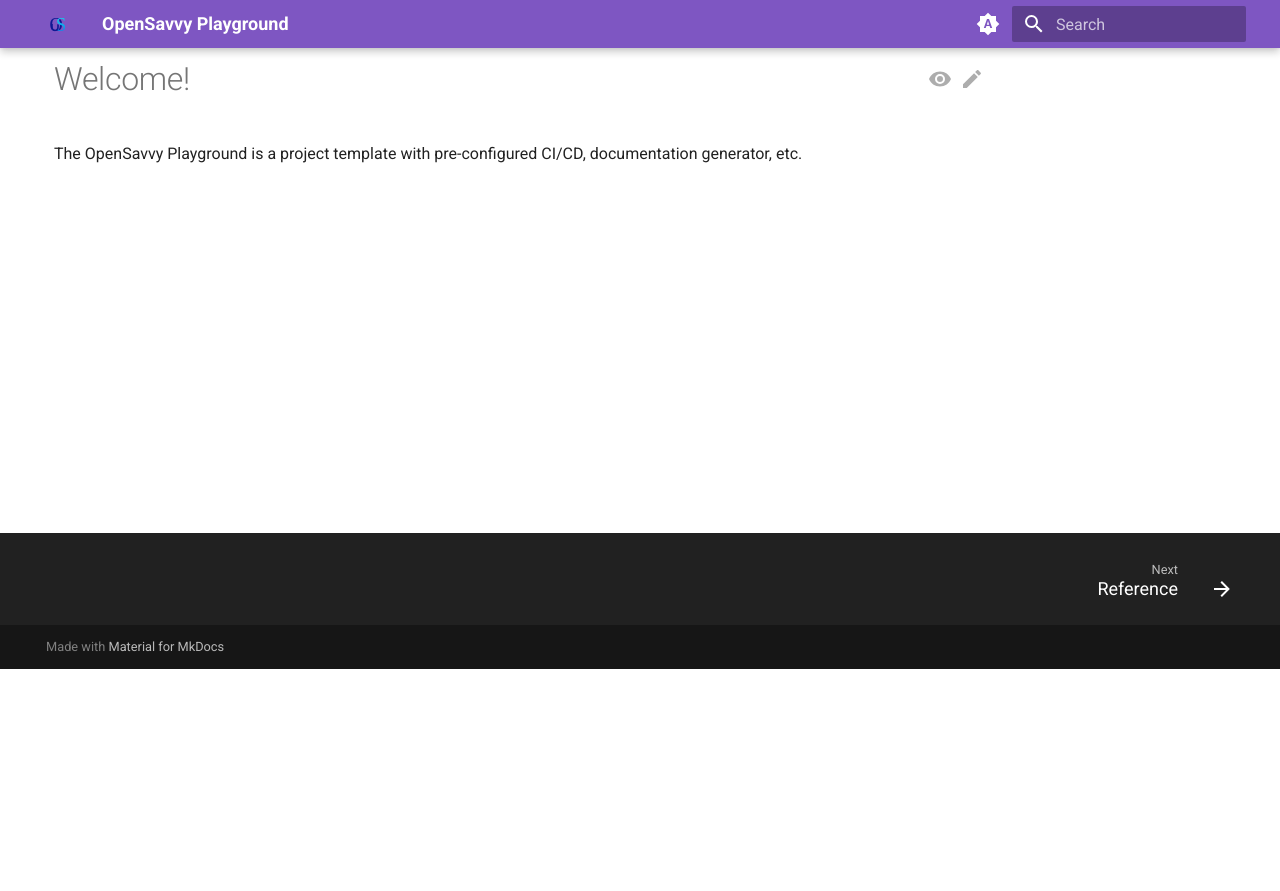
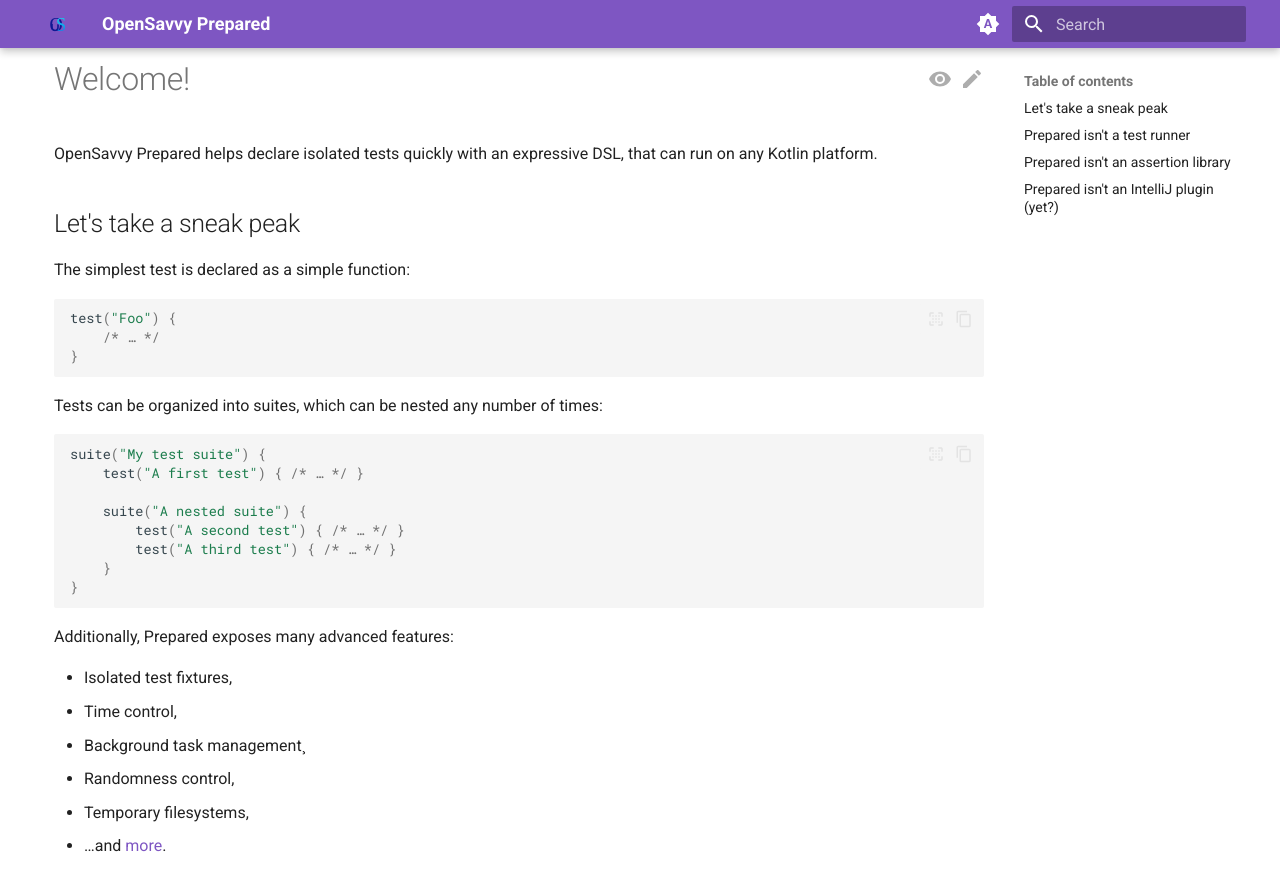
Before and after one commit to CLOVIS-AI/Prepared, an MkDocs documentation site: the page built from docs/website/docs/index.md, in a window 1280 px wide and 900 px high, scrolled down 762 px. Shown: the top 891 px of the window. Built offline with MkDocs 1.6.1 and Material for MkDocs 9.7.7, drawn with Linux system fonts in a browser that asks for light colours; before the commit the page ends 1431 px from its top, so only the background shows below that; some of the changed text lies outside the part shown.

Commit message:
docs(website): Create the home page

````diff
--- a/docs/website/docs/index.md
+++ b/docs/website/docs/index.md
@@ -4,4 +4,48 @@ template: home.html
 
 # Welcome!
 
-The OpenSavvy Playground is a project template with pre-configured CI/CD, documentation generator, etc.
+OpenSavvy Prepared helps declare isolated tests quickly with an expressive DSL, that can run on any Kotlin platform.
+
+## Let's take a sneak peak
+
+The simplest test is declared as a simple function:
+
+```kotlin
+test("Foo") {
+	/* … */
+}
+```
+
+Tests can be organized into suites, which can be nested any number of times:
+
+```kotlin
+suite("My test suite") {
+	test("A first test") { /* … */ }
+
+	suite("A nested suite") {
+		test("A second test") { /* … */ }
+		test("A third test") { /* … */ }
+	}
+}
+```
+
+Additionally, Prepared exposes many advanced features:
+
+- Isolated test fixtures,
+- Time control,
+- Background task management¸
+- Randomness control,
+- Temporary filesystems,
+- …and [more](features/overview.md).
+
+## Prepared isn't a test runner
+
+The goal of Prepared is to simplify how we declare tests, how we go from a thought to code. Test runners are libraries that execute test batteries and report results to your build system. Prepared isn't a test runner, but [it is compatible with a few existing ones](features/runners.md).
+
+## Prepared isn't an assertion library
+
+Assertion libraries provide utilities to compare values. Popular choices are [Kotlin.test](https://kotlinlang.org/api/latest/kotlin.test/), [Kotest Assertions](https://kotest.io/docs/assertions/assertions.html), [Strikt](https://strikt.io/), [AssertK](https://github.com/willowtreeapps/assertk)… just use the one you prefer!
+
+## Prepared isn't an IntelliJ plugin (yet?)
+
+Prepared is a simple Kotlin library. It doesn't have a Gradle plugin, nor does it have an IntelliJ plugin. Test are reported by the runner, so your IDE can display the test report. However, IntelliJ doesn't know which lines are tests or not, so it cannot display the small green triangle to select which tests to execute.
--- a/docs/website/mkdocs.yml
+++ b/docs/website/mkdocs.yml
@@ -1,7 +1,7 @@
-site_name: OpenSavvy Playground
+site_name: OpenSavvy Prepared
 site_author: OpenSavvy & contributors
 site_description: >
-  Project template with CI/CD and IDE configuration.
+  Magicless testing framework for Kotlin Multiplatform, featuring time management, parameterization and isolated fixtures.
 
 theme:
   name: material
````
